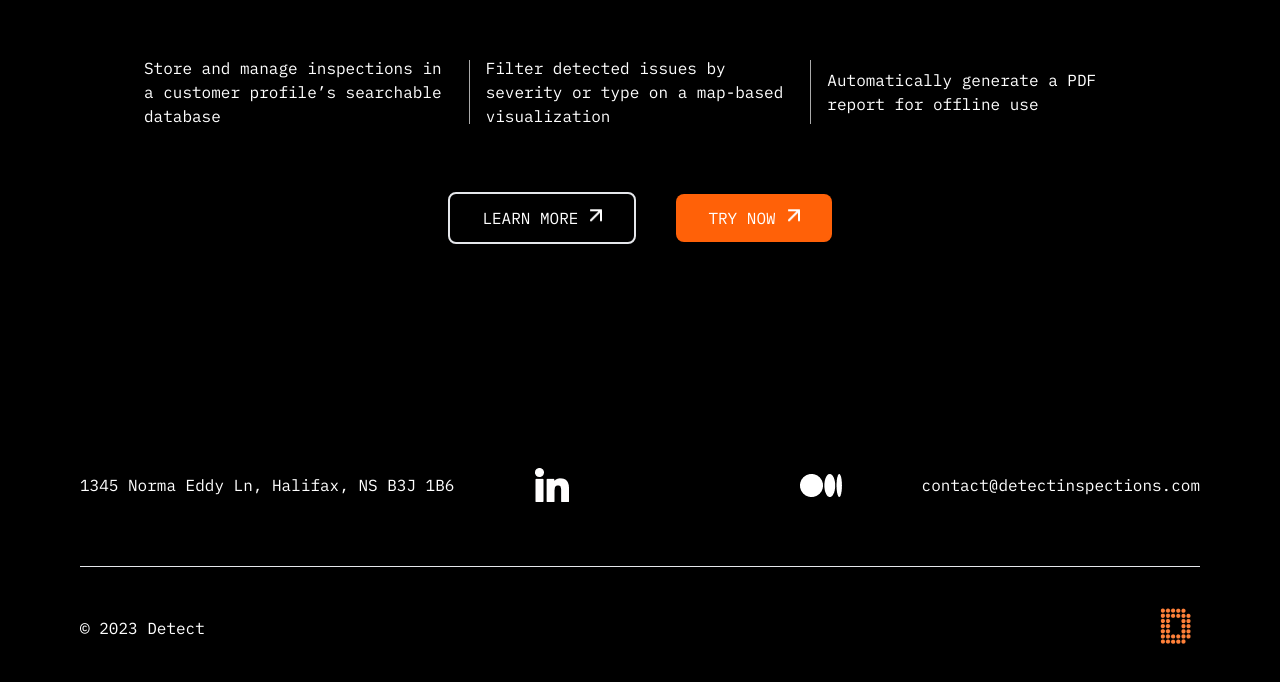
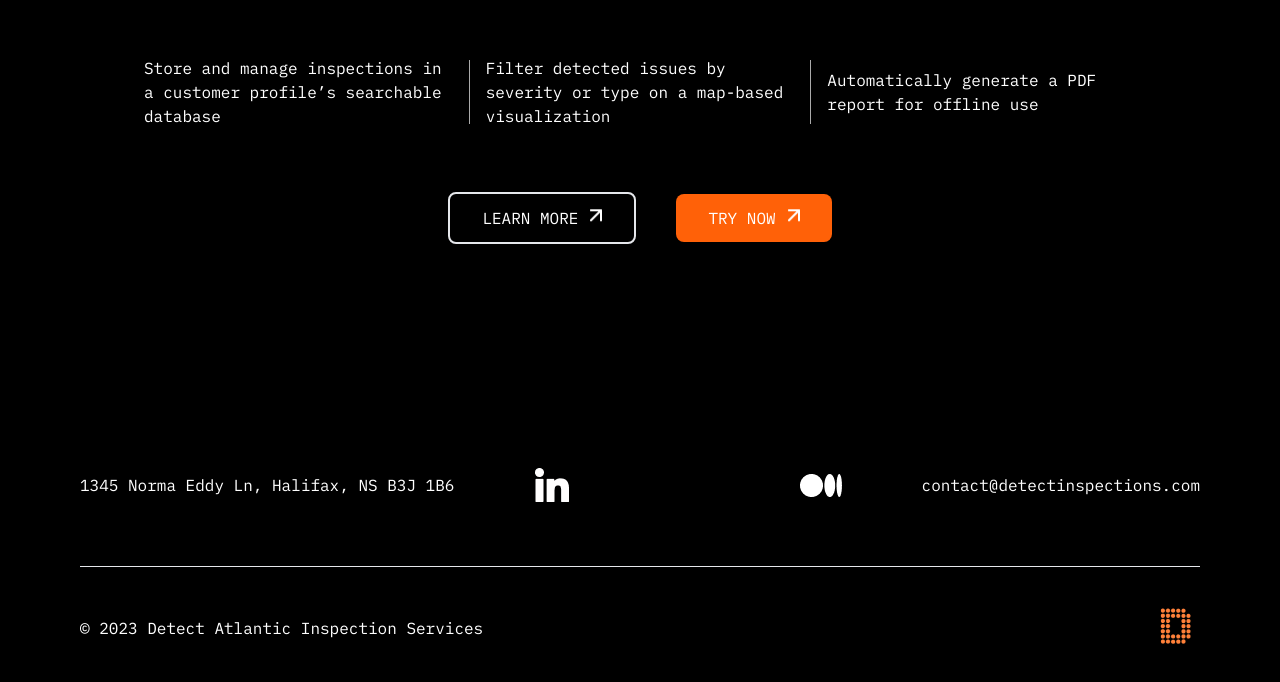
Before and after one commit to Generalsoi/detect-atlantic, a React (Vite) app: page / in a window 1280 px wide. Shown: the part 2925-3607 px from the top of the page. Built offline with nearby package versions, Linux system fonts and the light colour scheme.

Commit message:
fix: minor updates

```diff
--- a/src/components/Footer.tsx
+++ b/src/components/Footer.tsx
@@ -62,7 +62,9 @@ export const Footer: FC = () => {
       />
 
       <div className="flex items-center justify-between">
-        <p className="text-center">&copy; 2023 Detect</p>
+        <p className="text-center">
+          &copy; 2023 Detect Atlantic Inspection Services
+        </p>
         <img src={DLogo} alt="d-logo" />
       </div>
     </div>
```
Also changed, not shown: server.ts (added).
